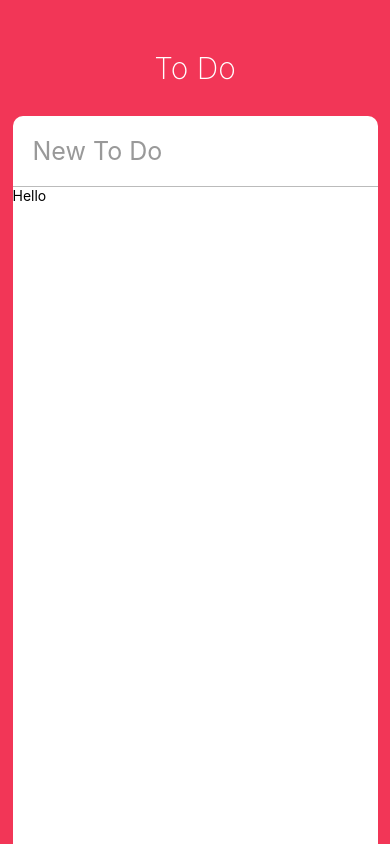
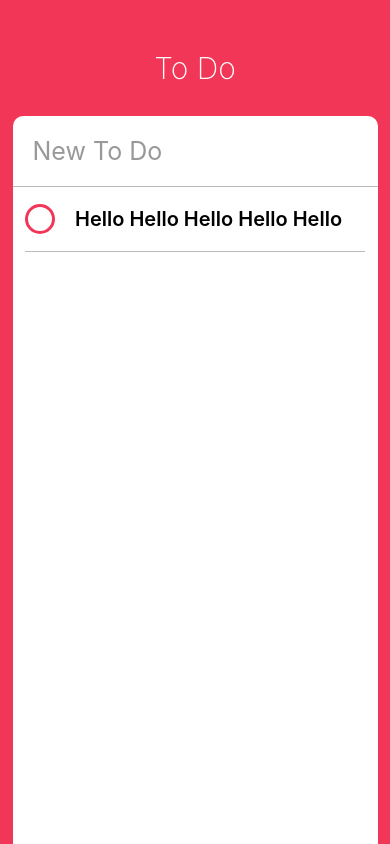
Before and after one commit to wisdom0924/todo-app, a React Native app: screen / in a window 390 px wide. Built offline with nearby package versions, Linux system fonts and the light colour scheme.

Commit message:
#5 Coding the UI part Three - To Do Component

```diff
--- a/App.js
+++ b/App.js
@@ -1,18 +1,16 @@
 import React from 'react';
 import { StyleSheet, Text, View, StatusBar, TextInput, Dimensions, Platform, ScrollView } from 'react-native';
-import ToDo from './ToDo'; //10
+import ToDo from './ToDo';
+
 const { width, height } = Dimensions.get('window');
 
 export default class App extends React.Component {
-  //1)
-
   state = {
-    //2)
     newTodo: '',
   };
 
   render() {
-    const { newTodo } = this.state; //4)
+    const { newTodo } = this.state;
     return (
       <View style={styles.container}>
         <StatusBar barStyle="light-content" />
@@ -20,16 +18,15 @@ export default class App extends React.Component {
         <Text style={styles.title}>To Do</Text>
         <View style={styles.card}>
           <TextInput style={styles.input} placeholder={'New To Do'} value={newTodo} onChangeText={this._controlNewToDo} placeholderTextColor={'#999'} returnKeyType={'done'} autoCorrect={false} />
-          <ScrollView>
+          <ScrollView contentContainerStyle={styles.toDos}>
+            {/* //5) */}
             <ToDo />
           </ScrollView>
         </View>
       </View>
     );
   }
-
   _controlNewToDo = (text) => {
-    //3)
     this.setState({
       newTodo: text,
     });
@@ -76,22 +73,13 @@ const styles = StyleSheet.create({
     borderBottomWidth: StyleSheet.hairlineWidth,
     fontSize: 25,
   },
+  toDos: {
+    //4)
+    alignItems: 'center',
+  },
 });
 
 /*
-1) 함수형 컴포넌트를 클래스형 컴포넌트로 변경 : input에 텍스트를 넣으면 화면이 변해야 하고, 이를 위해서는 state를 사용해야 함
-2) state를 작성 : 이름은 새로 작성되는 todo이므로 newTodo로 하고, 값은 비어있으니까.
-3) 새로운 function생성. 이건 이벤트에서 텍스트를 가져오므로 this.setState에 newTodo를 작성되는 text로 넣어주면 됨
-4) value값을 넣어줘야 하므로 this.state를 설정해줌
-5) value값과 onChangeText, placeholderTextColor값을 설정해줌
-+ 텍스트를 입력할때 아래에 등장하는 키보드를 [done]으로 변경하기 위해 returnKeyType을 설정해줌
-⇒ returnKeyType={'done'}으로 하면, 아이폰에서 화살표가 [완료]버튼으로 나옴
-+ 자동수정을 방지하기 위해 autoCorrect={false}로 해줌
-
-#todo element를 만들고, todo list를 만들어서 리스트를 스크롤 할 수 있어야 하고, new todo는 상단에 고정되게 스타일링 해줘야 함
-6) 스크롤을 하기 위해 ScrollView 컴포넌트를 만들어줌
-+ 이 안에 todo list가 들어가야(렌더링) 되어야 하므로, 루트위치에 새로운 파일을(ToDo.js) 만들어줌
-
-10) ToDo.js를 import해줌
-11) ScrollView에는 ToDo를 렌더링해줌
+4) toDos를 만들어서 가운데 정렬해주고 ⇒ 이걸 해주면 ToDo.js에서 작성한 with -50이 적용됨
+5) ScrollView는 props이 있는데, "contentContainerStyle"임. 얘를 작성해서 앞서 만든 toDos스타일을 적용해줌
 */
--- a/ToDo.js
+++ b/ToDo.js
@@ -1,21 +1,83 @@
-import React from 'react';
-import { View, Text, TouchableOpacity, StyleSheet } from 'react-native';
+import React, { component } from 'react';
+import { View, Text, TouchableOpacity, StyleSheet, Dimensions } from 'react-native'; //2)
 
-export default class Todo extends React.Component {
-  //7)
+const { width, height } = Dimensions.get('window');
+
+export default class ToDo extends React.Component {
+  state = {
+    isEditing: false, //1)
+    isCompleted: false, //8)
+  };
   render() {
+    const { isCompleted } = this.state;
     return (
-      <View>
-        <Text>Hello</Text>
+      <View style={styles.container}>
+        <TouchableOpacity onPress={this._toggleComplete}>
+          {/* //6) //10) */}
+          <View style={[styles.circle, isCompleted ? styles.completedCircle : styles.uncompletedCircle]} />
+        </TouchableOpacity>
+        <Text style={styles.text}>Hello Hello Hello Hello Hello</Text>
       </View>
     );
   }
+
+  _toggleComplete = () => {
+    //10)
+    this.setState((prevState) => {
+      return {
+        isCompleted: !prevState.isCompleted, //12)
+      };
+    });
+  };
 }
 
-const styles = StyleSheet.create({}); //7)
+const styles = StyleSheet.create({
+  container: {
+    //3)
+    width: width - 50,
+    borderBottomColor: '#bbb',
+    borderBottomWidth: StyleSheet.hairlineWidth,
+    flexDirection: 'row',
+    alignItems: 'center',
+  },
+  circle: {
+    //7)
+    width: 30,
+    height: 30,
+    borderRadius: 15,
+    borderWidth: 3,
+    marginRight: 20,
+  },
+  completedCircle: { borderColor: '#bbb' }, //11-1)
+  uncompletedCircle: { borderColor: '#f23657' }, //11-1)
+  text: {
+    //7)
+    fontWeight: '600',
+    fontSize: 20,
+    marginVertical: 20,
+  },
+});
 
 /*
-7) 클래스 컴포넌트로 작성해줌 : 왜냐면, 수정을 누르면 state를 수정 모드로 변경해야 하므로
-8) style을 작성해주고,
-9) 렌더링 되는 부분을 작성(View, Text)
+1) 투두앱은 두개의 states가 있음. 하나는 수정할 때, 나머지는 수정 안하고 그냥 보여주기만 할 때 : 수정했을때의 state를 작성(isEditing)해주고, 디폴트값을 false로 설정해줌
+2) 리스트를 스타일링 하기 위해, Dimensions를 import해주고 + 화면의 사이즈를 불러오기 위해 작성해줌
+3) 리스트를 스타일링 하기 위해 container를 만들고, View에 적용
+  ⇒그런데 width값을 줘도 적용이 안됨 (App.js로 가서 ScrollView 스타일링함)
+
+6) 클릭 요소를 TouchableOpacity로 만들어줌
+7) circle과 text를 만들어서 스타일을 작성하고 적용해줌
+8) circle을 클릭하면 완성표시를 만들기 위해, state를 하나 더 작성해줌. isComplete:false
+9) 로직 관리 - 변화를 만들어야 하기 때문임(완성/미완성)
+
+10) TouchableOpacity가 onPress일때 _toggleComplete함수가 실행되도록 함
+- onPress
+: 터치가 해제 될 때 호출되지만 취소 된 경우에는 호출되지 않습니다 (예 : 응답기 잠금을 도용하는 스크롤 등).
+- onPressIn
+: onPress 이전에도 터치 가능한 요소를 누르고 호출하자마자 호출됩니다. 네트워크 요청을 할 때 유용합니다.
+- onPressOut
+: onPress 이전에도 터치가 해제 되 자마자 호출됩니다.
+https://reactnative.dev/docs/touchablewithoutfeedback#onpressin
+
+11) 완성 미완성에 따라 다른 스타일을 만들어줌 . circle에 array생성
+12) setState에 !prevState.isCompleted를 해주면, onPress에 따라 true/false값이 나오면서 스타일이 변하게 됨
 */
```
